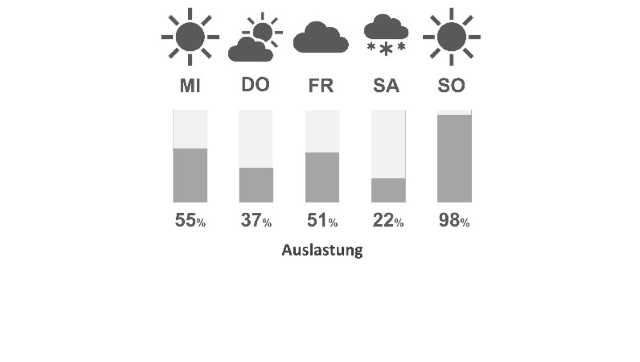
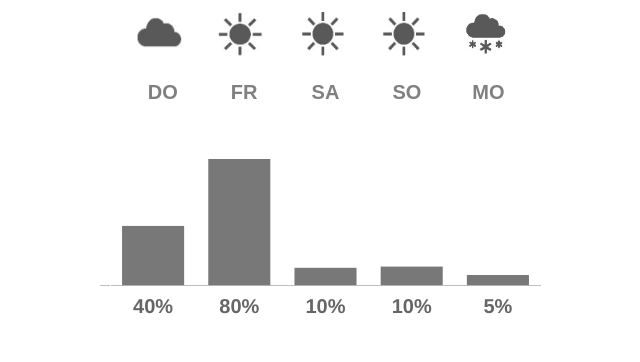
Before and after one commit to pekalmat/skilift, a plain HTML site: page web/index.html in a window 1280 px wide. Shown: the part 438-800 px from the top of the page, without its empty margins (318-958 px from the left). Drawn offline with nearby package versions, Linux system fonts and the light colour scheme.

Commit message:
add forecast chart with dummy-data to home-page

```diff
--- a/web/index.html
+++ b/web/index.html
@@ -43,7 +43,23 @@
                 <p id="forecastTitle">Forecast</p>
                 <img id="regionLogo" class="" src="img/region-logo.png" alt="Regionales Logo">
             </div>
-            <img id="forecastPlaceholder" class="" src="img/forecastPlaceholder.png">
+            <div class="row weatherrow">
+                <div class="col weathercol" id="weather0"></div>
+                <div class="col weathercol" id="weather1"></div>
+                <div class="col weathercol" id="weather2"></div>
+                <div class="col weathercol" id="weather3"></div>
+                <div class="col weathercol" id="weather4"></div>
+            </div>
+            <div class="row weatherrow">
+                <div class="col weathercol"><p class="daylabel" id="dayLabel0"></p></div>
+                <div class="col weathercol"><p class="daylabel" id="dayLabel1"></p></div>
+                <div class="col weathercol"><p class="daylabel" id="dayLabel2"></p></div>
+                <div class="col weathercol"><p class="daylabel" id="dayLabel3"></p></div>
+                <div class="col weathercol"><p class="daylabel" id="dayLabel4"></p></div>
+            </div>
+            <div class="row">
+                <canvas id="bar-chart" width="800" height="400"></canvas>
+            </div>
         </div>
     </div>
 
@@ -58,6 +74,8 @@
     <script src="https://stackpath.bootstrapcdn.com/bootstrap/4.4.1/js/bootstrap.min.js"
         integrity="sha384-wfSDF2E50Y2D1uUdj0O3uMBJnjuUD4Ih7YwaYd1iqfktj0Uod8GCExl3Og8ifwB6"
         crossorigin="anonymous"></script>
+        <script src="https://cdnjs.cloudflare.com/ajax/libs/Chart.js/2.5.0/Chart.min.js"></script>
+    <script src="js/home-forecast.js"></script>
 </body>
 
 </html>
--- /dev/null
+++ b/web/js/home-forecast.js
@@ -0,0 +1,131 @@
+
+// this script generates the forecast table on the home page
+
+// generated variables
+var forecastDays; //Day names displayed in the forecast
+var auslastung; //Auslastung, Numbers used to generate in chart
+
+// step 1: determine next 5 days for forcast
+var today = new Date();
+var weekdays = ["SO", "MO", "DI", "MI", "DO", "FR", "SA"]
+var today = today.getDay(); //0 for Sunday, 1 for Monday, 2 for Tuesday, 3 for Wednesday, 4 for Thursday, 5 for Friday, 6 for Saturday.
+forecastDays = [weekdays[today]];
+for (var i = today+1; i <= 6; i++) {
+    forecastDays.push(weekdays[i]);
+}
+var i = 0;
+while (forecastDays.length != 5) {
+    forecastDays.push(weekdays[i]);
+    i = i + 1;
+}
+
+// step 2: call server to generate forecast data
+auslastung = [2478,5267,734,784,433]
+auslastungProzent = ["40%", "80%", "10%", "10%", "5%" ]
+
+// step 3: add weather picture above bar-chart
+var pictureSize = 45;
+
+let randowWeatherType = Math.floor(Math.random()*(5-1+1)+1); // weather type will be determined by the server, for now we just return random weather picture
+var img = document.createElement("img");
+img.src = "img/weather" + randowWeatherType +".png";
+img.width = pictureSize;
+img.height = pictureSize;
+document.getElementById("weather0").appendChild(img);
+
+randowWeatherType = Math.floor(Math.random()*(5-1+1)+1); // weather type will be determined by the server, for now we just return random weather picture
+var img = document.createElement("img");
+img.src = "img/weather" + randowWeatherType +".png";
+img.width = pictureSize;
+img.height = pictureSize;
+document.getElementById("weather1").appendChild(img);
+
+randowWeatherType = Math.floor(Math.random()*(5-1+1)+1); // weather type will be determined by the server, for now we just return random weather picture
+var img = document.createElement("img");
+img.src = "img/weather" + randowWeatherType +".png";
+img.width = pictureSize;
+img.height = pictureSize;
+document.getElementById("weather2").appendChild(img);
+
+randowWeatherType = Math.floor(Math.random()*(5-1+1)+1); // weather type will be determined by the server, for now we just return random weather picture
+var img = document.createElement("img");
+img.src = "img/weather" + randowWeatherType +".png";
+img.width = pictureSize;
+img.height = pictureSize;
+document.getElementById("weather3").appendChild(img);
+
+randowWeatherType = Math.floor(Math.random()*(5-1+1)+1); // weather type will be determined by the server, for now we just return random weather picture
+var img = document.createElement("img");
+img.src = "img/weather" + randowWeatherType +".png";
+img.width = pictureSize;
+img.height = pictureSize;
+document.getElementById("weather4").appendChild(img);
+
+// step 4: Add Day Names Above the bar-chart
+var dayLabel = document.getElementById("dayLabel0");
+var text = document.createTextNode(forecastDays[0]);
+dayLabel.appendChild(text);
+
+var dayLabel = document.getElementById("dayLabel1");
+var text = document.createTextNode(forecastDays[1]);
+dayLabel.appendChild(text);
+
+var dayLabel = document.getElementById("dayLabel2");
+var text = document.createTextNode(forecastDays[2]);
+dayLabel.appendChild(text);
+
+var dayLabel = document.getElementById("dayLabel3");
+var text = document.createTextNode(forecastDays[3]);
+dayLabel.appendChild(text);
+
+var dayLabel = document.getElementById("dayLabel4");
+var text = document.createTextNode(forecastDays[4]);
+dayLabel.appendChild(text);
+
+// step 5: generate bar-chart
+new Chart(document.getElementById("bar-chart"), {
+    type: 'bar',
+    data: {
+        labels: auslastungProzent, //to be calculated by the server
+        datasets: [
+            {
+                label: "",
+                backgroundColor: ["#787878", "#787878","#787878","#787878","#787878"],
+                data: auslastung // to be calculated by the server
+            }
+        ]
+    },
+    options: {
+        legend: { display: false },
+        title: {
+            display: true,
+            text: ''
+        },
+        scales: {
+            xAxes: [{
+                gridLines: {
+                    color: "rgba(0, 0, 0, 0)",
+                },
+                gridLines: {
+                    display: false,
+                },
+                ticks: {
+                    fontSize: 20,
+                    fontStyle: "bold"
+                }
+
+            }],
+            yAxes: [{
+                gridLines: {
+                    color: "rgba(0, 0, 0, 0)",
+                },
+                ticks: {
+                    display: false
+                }
+            }]
+        },
+        ticks: {
+            display: false
+        }
+    }
+});
--- a/web/styles/style.css
+++ b/web/styles/style.css
@@ -38,7 +38,7 @@ h1 {
 
 #forecastTitle {
     font-weight: bold;
-    font-size: large;
+    font-size: 25px;
     margin: 0.5rem;;
 }
 
@@ -161,3 +161,22 @@ h1 {
 .circle.black {
     background-color: black;
 }
+
+.weatherrow {
+    margin: 0 !important;
+    padding-top: 20px;
+    padding-left: 7px;
+    padding-right: 0px;
+}
+
+.weathercol {
+    width: 20%;
+    padding-left: 25px;
+    padding-right: 25px;
+}
+
+.daylabel {
+    font-size: 20px;
+    font-weight: bold;
+    text-align: center;
+}
```
Also changed, not shown: web/img/forecastPlaceholder.png (deleted), web/img/weather1.PNG (added), web/img/weather2.PNG (added), web/img/weather3.PNG (added), web/img/weather4.PNG (added), web/img/weather5.PNG (added).
